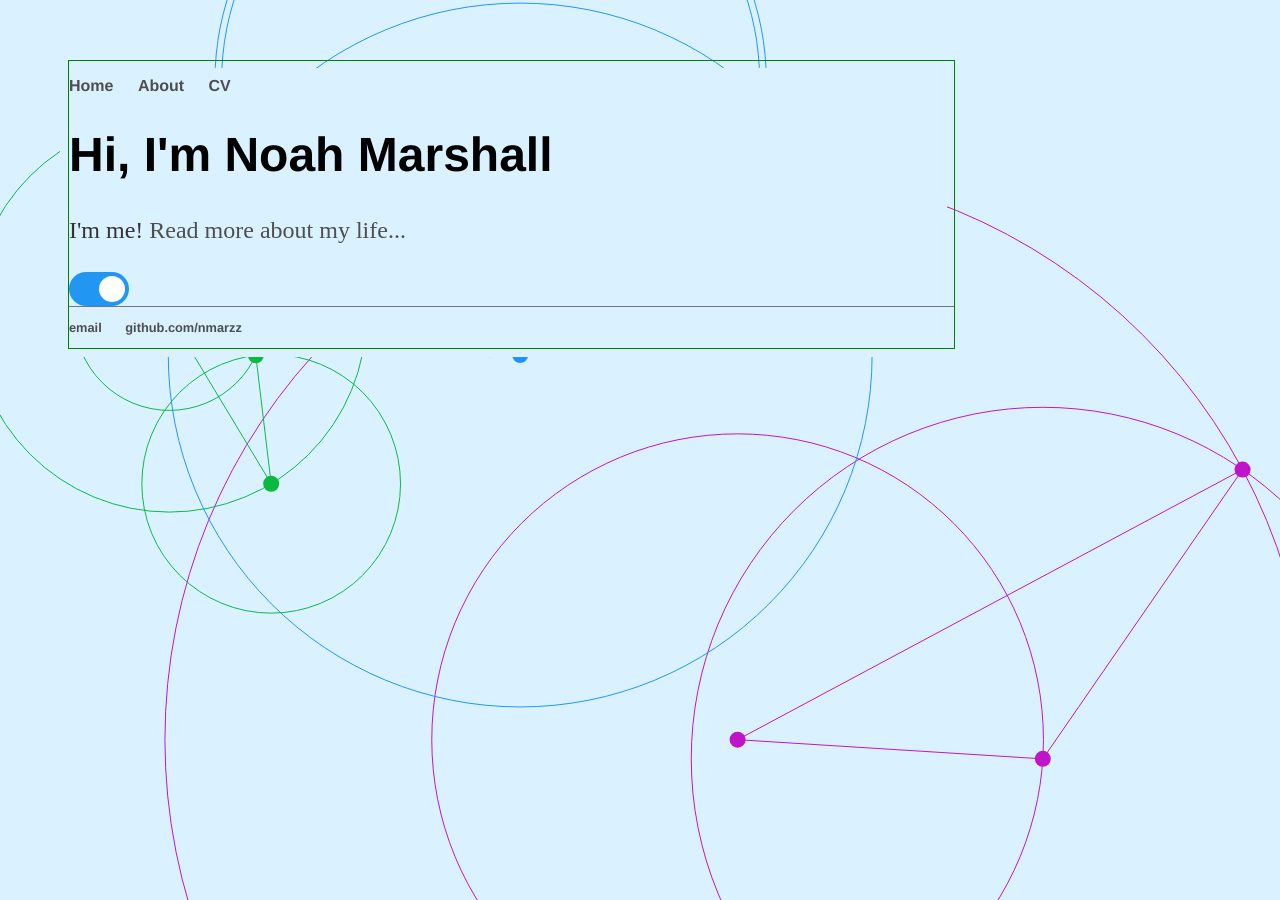
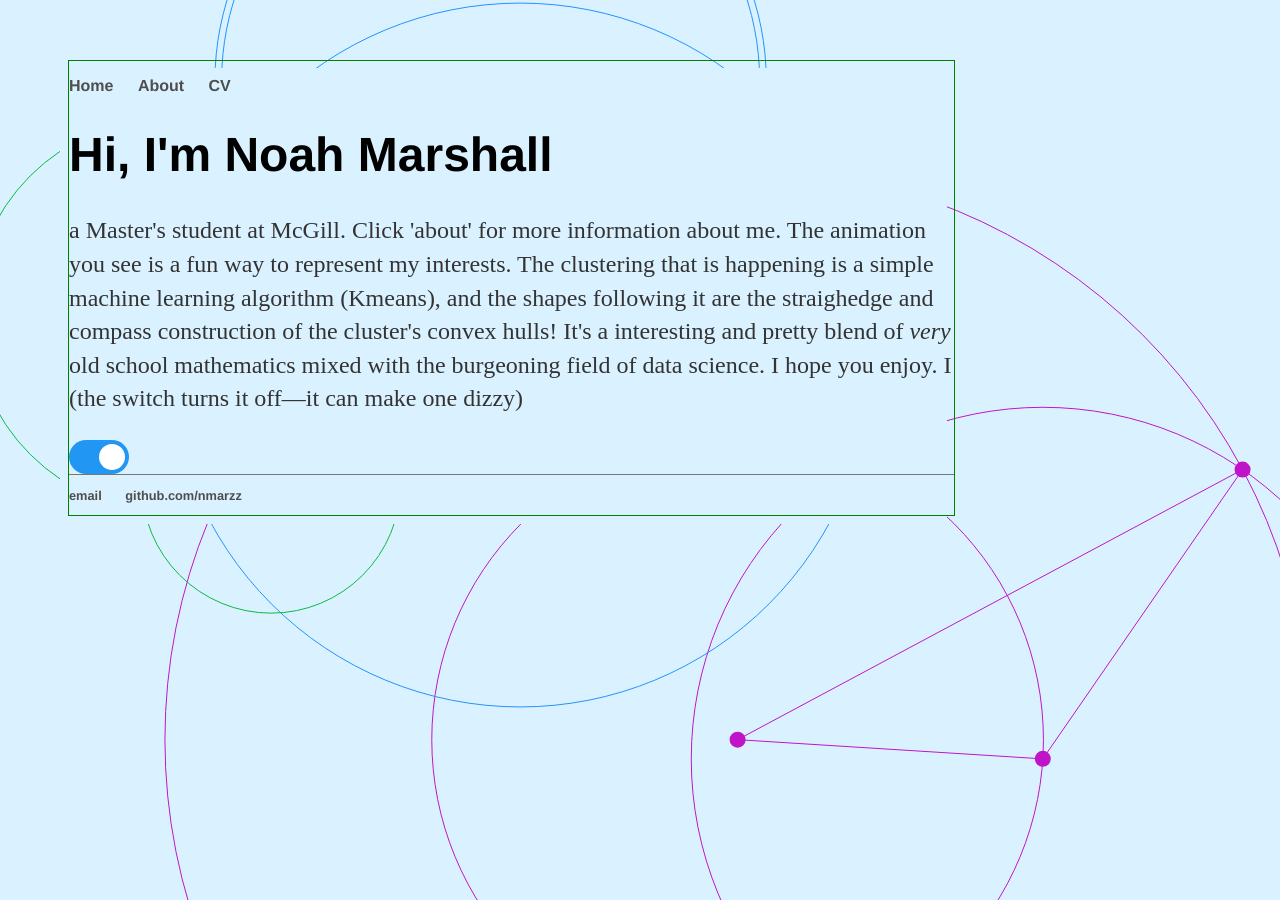
Before and after one commit to nmarzz/nmarzz.github.io, a Jekyll site: the page built from index.html, in a window 1280 px wide. Built offline with Jekyll 4.4.1, drawn with Linux system fonts in a browser that asks for light colours.

Commit message:
update my info

```diff
--- a/about.html
+++ b/about.html
@@ -4,5 +4,5 @@ title: About me
 ---
 <div class="blurb">
 	<h1>Hi, I'm Noah</h1>
-	<p>I'm a Master's student at the McGill University department of Mathematics and Statistics. Dig it?</a></p>
+	<p>I'm a Master's student at McGill University's Department of Mathematics and Statistics. Dig it?</a></p>
 </div><!-- /.blurb -->
--- a/index.html
+++ b/index.html
@@ -8,7 +8,12 @@ title: Noah Marshall
 
 <div class="blurb">
 	<h1>Hi, I'm Noah Marshall</h1>
-	<p>I'm me! <a href="/about">Read more about my life...</a></p>
+	<p>a Master's student at McGill. Click 'about' for more information about me. The animation you see is a fun way to represent my interests.
+		The clustering that is happening is a simple machine learning algorithm (Kmeans), and the shapes following it are the straighedge and compass construction of the cluster's convex hulls!
+		It's a interesting and pretty blend of <em>very </em> old school mathematics mixed with the burgeoning field of data science. I hope you enjoy. I
+
+		(the switch turns it off—it can make one dizzy)
+	 </p>
 
 <!-- Rounded switch -->
 <label class="switch">
```
Also changed, not shown: animate.js.
